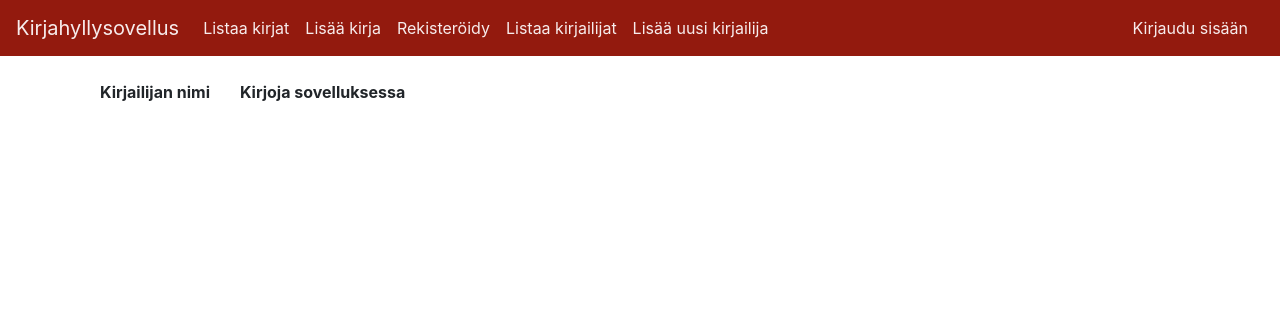
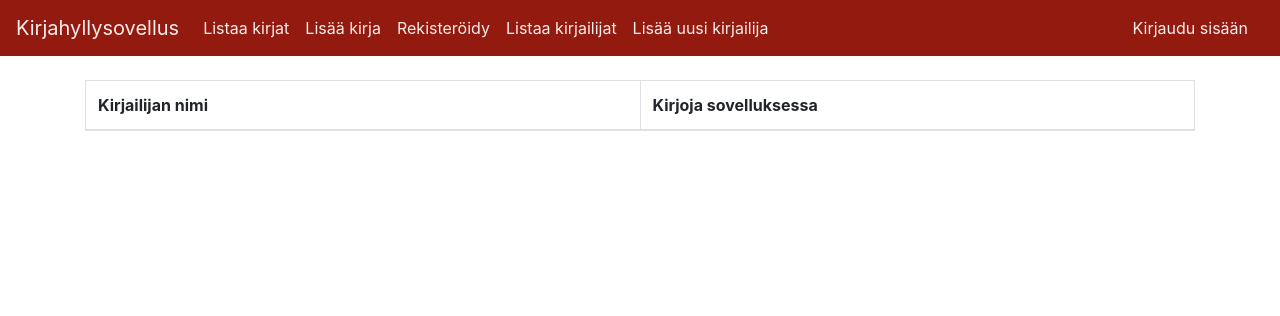
Before and after one commit to riinaalisah/Kirjahylly, a Flask app: page /authors/ in a window 1280 px wide. Shown: the top 316 px of the page. Run offline with Flask 2, Linux system fonts and the light colour scheme; data that the repository does not hold is empty; some libraries are stand-ins or nearby versions.

Commit message:
Listauksiin bootstrapin taulukot

```diff
--- a/application/authors/views.py
+++ b/application/authors/views.py
@@ -1,5 +1,6 @@
 from flask import redirect, render_template, request, url_for
 from flask_login import current_user
+from sqlalchemy import text
 
 from application import app, db, login_required
 from application.authors.models import Author
@@ -8,7 +9,9 @@ from application.authors.forms import AuthorForm
 
 @app.route("/authors/", methods=["GET"])
 def authors_index():
-    return render_template("authors/list.html", authors=Author.query.all())
+    stmt = text("SELECT * FROM author ORDER BY books_count DESC")
+    authors = db.engine.execute(stmt)
+    return render_template("authors/list.html", authors=authors)
 
 
 @app.route("/authors/new/")
--- a/application/templates/authors/list.html
+++ b/application/templates/authors/list.html
@@ -1,16 +1,23 @@
 {% extends "layout.html" %}
 
 {% block body %}
-  <table>
+<div class="table-responsive">
+  <table class="table table-bordered">
+    <thead>
       <tr>
-      <th style="padding:0 15px 0 15px;">Kirjailijan nimi</th>
-      <th style="padding:0 15px 0 15px;">Kirjoja sovelluksessa</th>
+        <th class="align-middle" style="width: 50%" scope="col">Kirjailijan nimi</th>
+        <th class="align-middle" style="width: 50%" scope="col">Kirjoja sovelluksessa</th>
       </tr>
+    </thead>
+
+    <tbody>
       {% for author in authors %}
       <tr>
-      <td style="padding:0 15px 0 15px;">{{ author.firstname }} {{ author.lastname }}</td>
-      <td style="padding:0 15px 0 15px;">{{ author.books_count }}</td>
+        <td class="align-middle">{{ author.firstname }} {{ author.lastname }}</td>
+        <td class="align-middle">{{ author.books_count }}</td>
       </tr>
       {% endfor %}
+    </tbody>
   </table>
+</div>
 {% endblock %}
--- a/application/templates/books/new.html
+++ b/application/templates/books/new.html
@@ -5,7 +5,7 @@
 
   <div class="form-group row">
     <label class="col-form-label col-sm-2" for="validationCustom01">Valitse kirjailija</label>
-    <div class="col-sm-3">
+    <div class="col-sm-5">
       <select id="validationCustom01" class="form-control" name="dropdown" required>
         <option style="display:none" value="">Valitse kirjailija</option>
         {% for author in authors %}
```
Also changed, not shown: application/templates/books/list.html (+18 -10 lines). Lines whose indentation alone changed are shown as unchanged.
